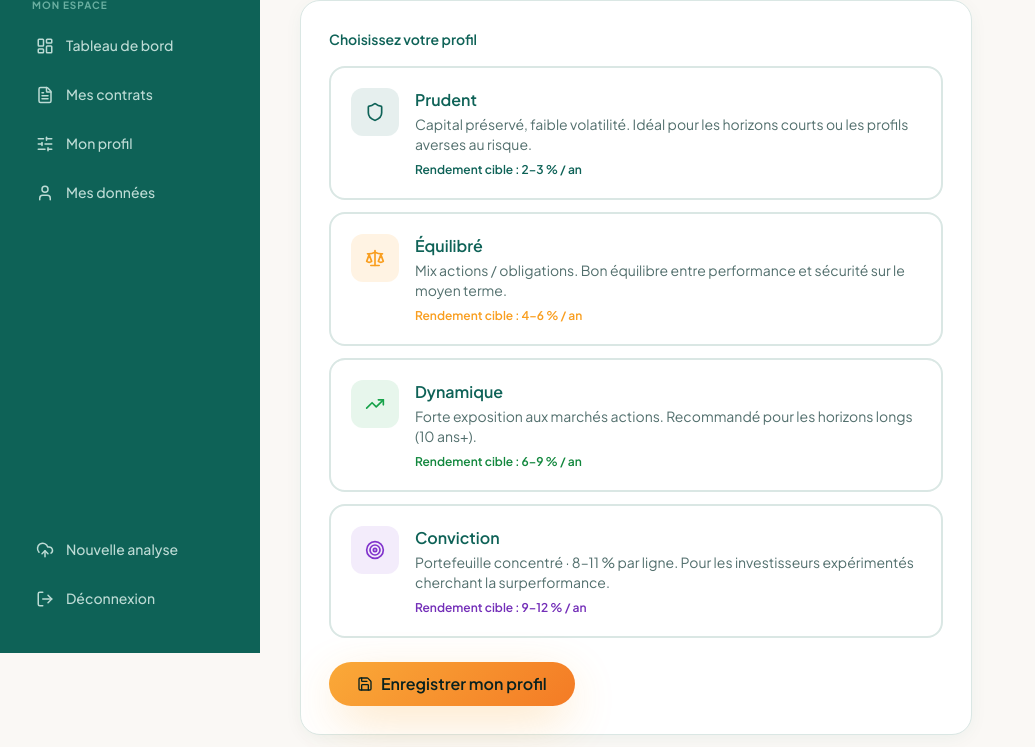
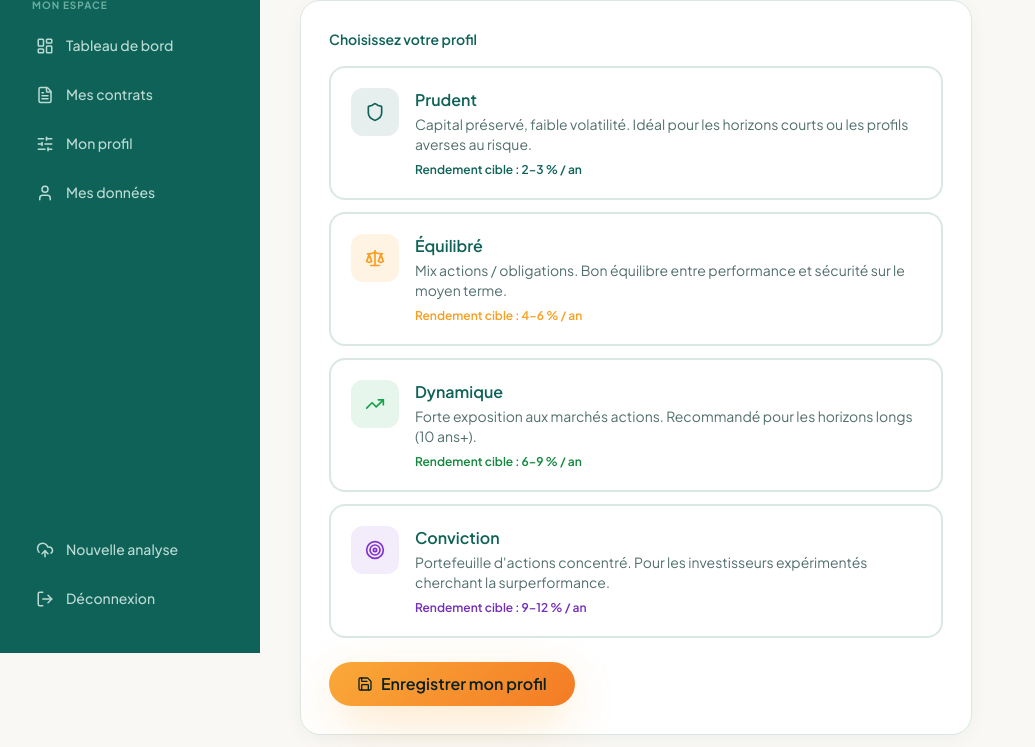
Before and after one commit to sevenOne80/UpTwoU, a Flask app: template templates/client/profil.html in a window 1280 px wide. Shown: the part 147-894 px from the top of the page, without its empty margins (0-1035 px from the left). Run offline with Flask 3, Linux system fonts and the light colour scheme; the template is opened without the code that fills it: values that come from a table or form of the project are taken from there, others are empty; some libraries are stand-ins or nearby versions.

Commit message:
20260422_1518

```diff
--- a/templates/client/profil.html
+++ b/templates/client/profil.html
@@ -75,7 +75,7 @@
           </div>
           <div>
             <p class="font-semibold text-primary">Conviction</p>
-            <p class="text-sm text-muted mt-0.5">Portefeuille concentré · 8–11 % par ligne. Pour les investisseurs expérimentés cherchant la surperformance.</p>
+            <p class="text-sm text-muted mt-0.5">Portefeuille d'actions concentré. Pour les investisseurs expérimentés cherchant la surperformance.</p>
             <p class="text-xs font-semibold mt-2" style="color:hsl(270 60% 45%);">Rendement cible : 9–12 % / an</p>
           </div>
         </div>
--- a/templates/register.html
+++ b/templates/register.html
@@ -158,7 +158,7 @@
                 </div>
                 <div>
                   <p class="font-semibold text-sm text-primary">Conviction</p>
-                  <p class="text-xs text-muted">Concentré actions, 8–11 % par ligne (~9–12 % /an)</p>
+                  <p class="text-xs text-muted">Portefeuille d'actions concentré (~9–12 % /an)</p>
                 </div>
               </div>
             </label>
```
